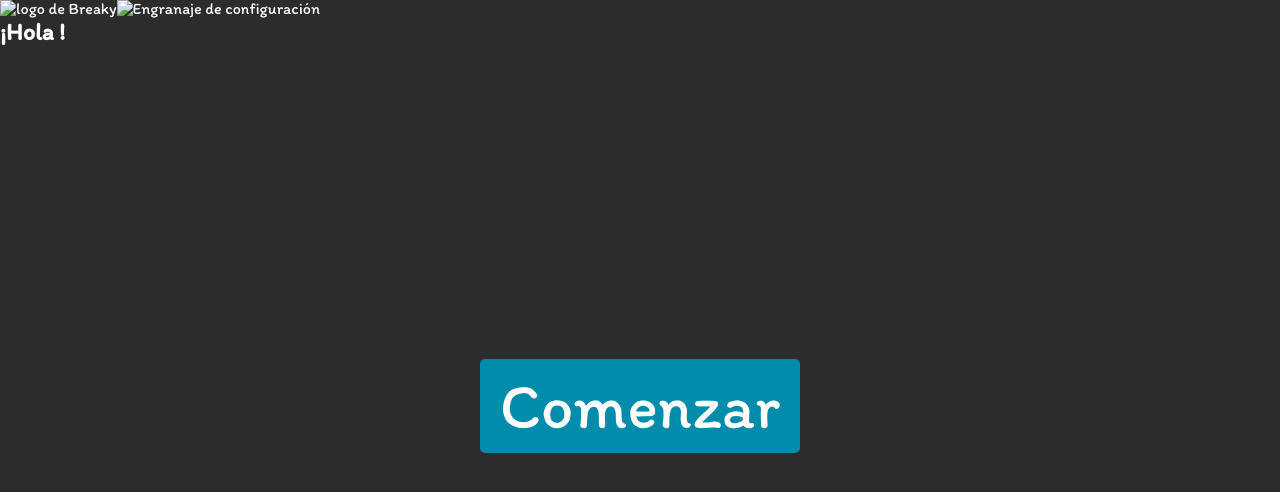
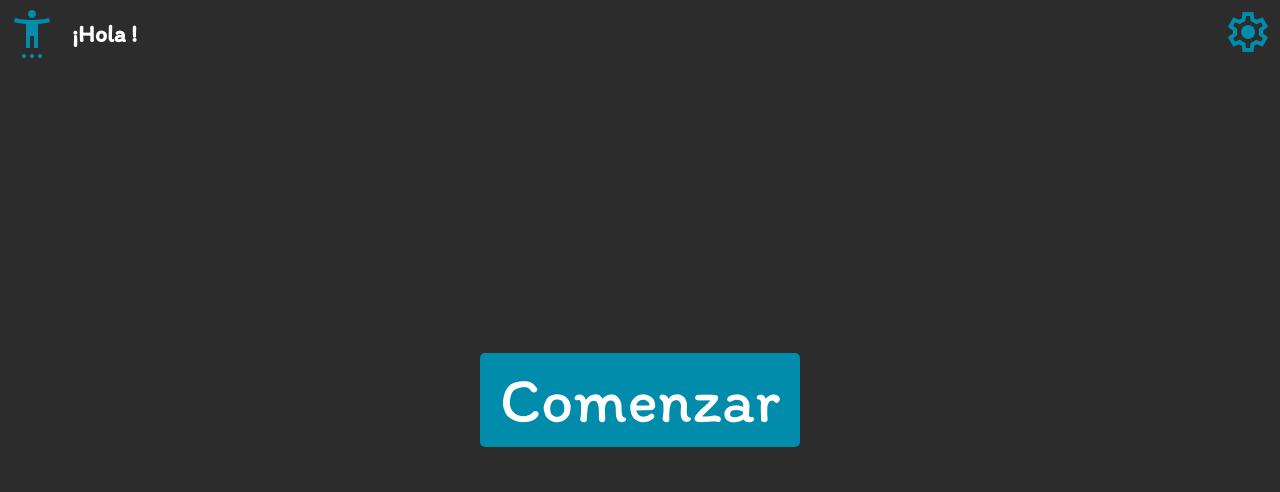
Before and after one commit to isrameve/Breaky, a plain HTML site: page index.html in a window 1280 px wide. Both pictures are taken after a click on the button "Listo". Drawn offline with Linux system fonts and the light colour scheme.

Commit message:
Style: Realizadoo todo para que funcione el Nav después de que se llene el formulario

```diff
--- a/css/styles.css
+++ b/css/styles.css
@@ -13,6 +13,8 @@ html {
 }
 
 body {
+  position: relative;
+
   background-color: #2c2c2c;
 
   font-family: "Itim", cursive;
@@ -55,22 +57,42 @@ button {
 }
 
 .fullHeight {
-  height: 90vh;
+  height: 100vh;
+}
 
 .userConfig {
   display: flex;
   justify-content: space-around;
+
+  position: absolute;
+
+  width: 100%;
+  padding: 8px 8px 0;
 }
 
 .logoAndUser {
   display: flex;
+  align-items: center;
 
   width: 50%;
 }
+
+.logoAndUser img {
+  width: 48px;
+}
+
+.logoAndUser h2 {
+  margin-left: 16px;
+}
+
 .config {
   width: 50%;
 
   text-align: right;
+}
+
+.config img {
+  width: 48px;
 }
 
 .centerCard {
--- a/index.html
+++ b/index.html
@@ -16,11 +16,13 @@
     <!-- <div  nav-container"> -->
     <nav id="nav" style="display: none" class="userConfig">
       <div class="logoAndUser">
-        <img src="" alt="logo de Breaky" />
+        <img src="src/logo-breaky.svg" alt="logo de Breaky" />
         <h2>¡Hola <span id="user-name"></span>!</h2>
       </div>
       <div class="config">
-        <div><img src="" alt="Engranaje de configuración" /></div>
+        <div>
+          <img src="src/settings.svg" alt="Engranaje de configuración" />
+        </div>
       </div>
     </nav>
     <!-- </div> -->
```
Also changed, not shown: src/logo-breaky.svg (added), src/settings.svg (added).
